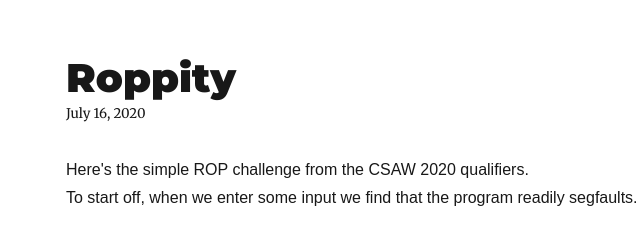
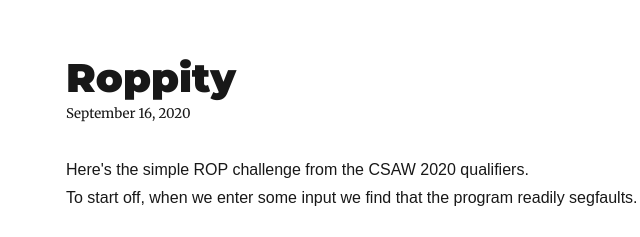
Before and after one commit to AD9000/Round3, a Gatsby site: page /CSAW/roppity/ in a window 1280 px wide. Shown: the top 237 px of the page, 414-1054 px from the left. Built offline with nearby package versions, Linux system fonts and the light colour scheme; Gatsby itself is replaced by a stand-in of ours; some packages are replaced by stand-ins of ours.

Commit message:
time fix

```diff
--- a/content/blog/CSAW/roppity.md
+++ b/content/blog/CSAW/roppity.md
@@ -1,6 +1,6 @@
 ---
 title: Roppity
-date: "2020-07-16 22:04:31.582772"
+date: "2020-09-16 22:04:31.582772"
 description: "First ROP challenge from CSAW ctf 2020"
 categories: ["code"]
 ---
```
